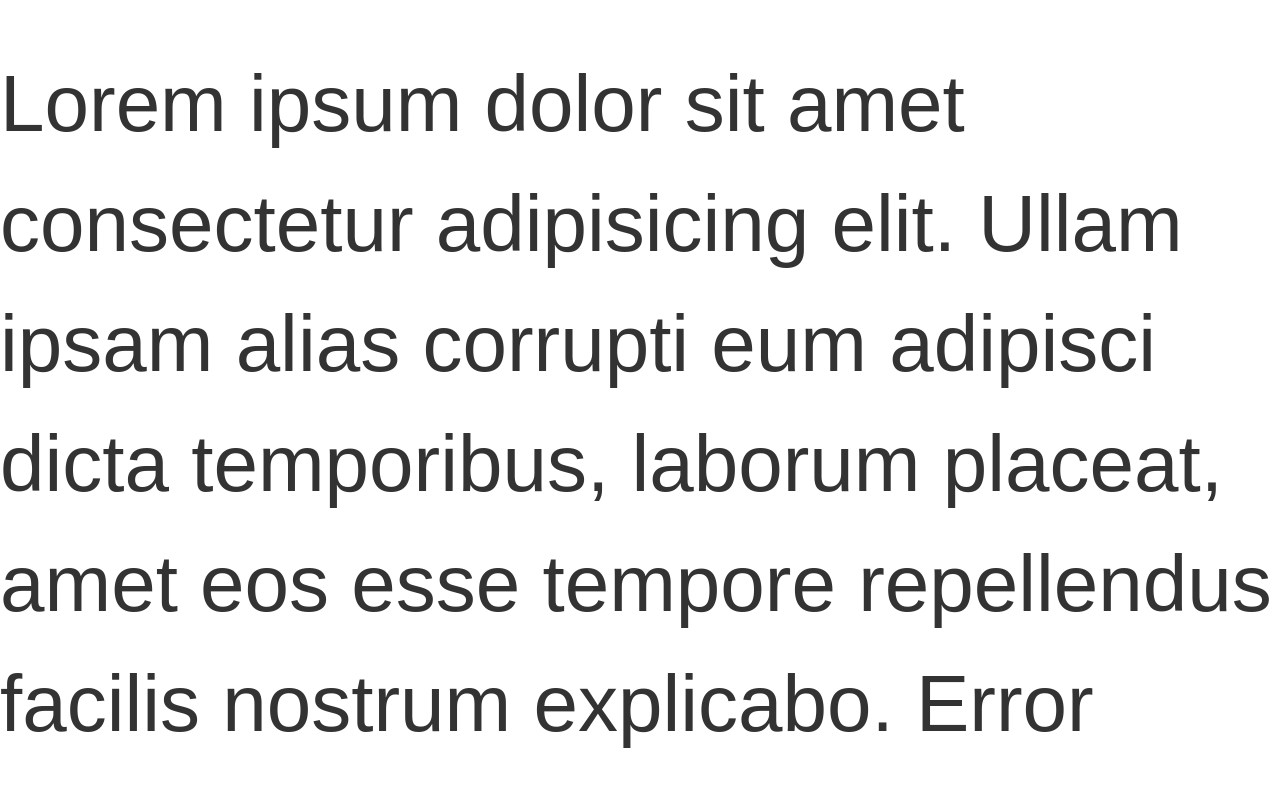
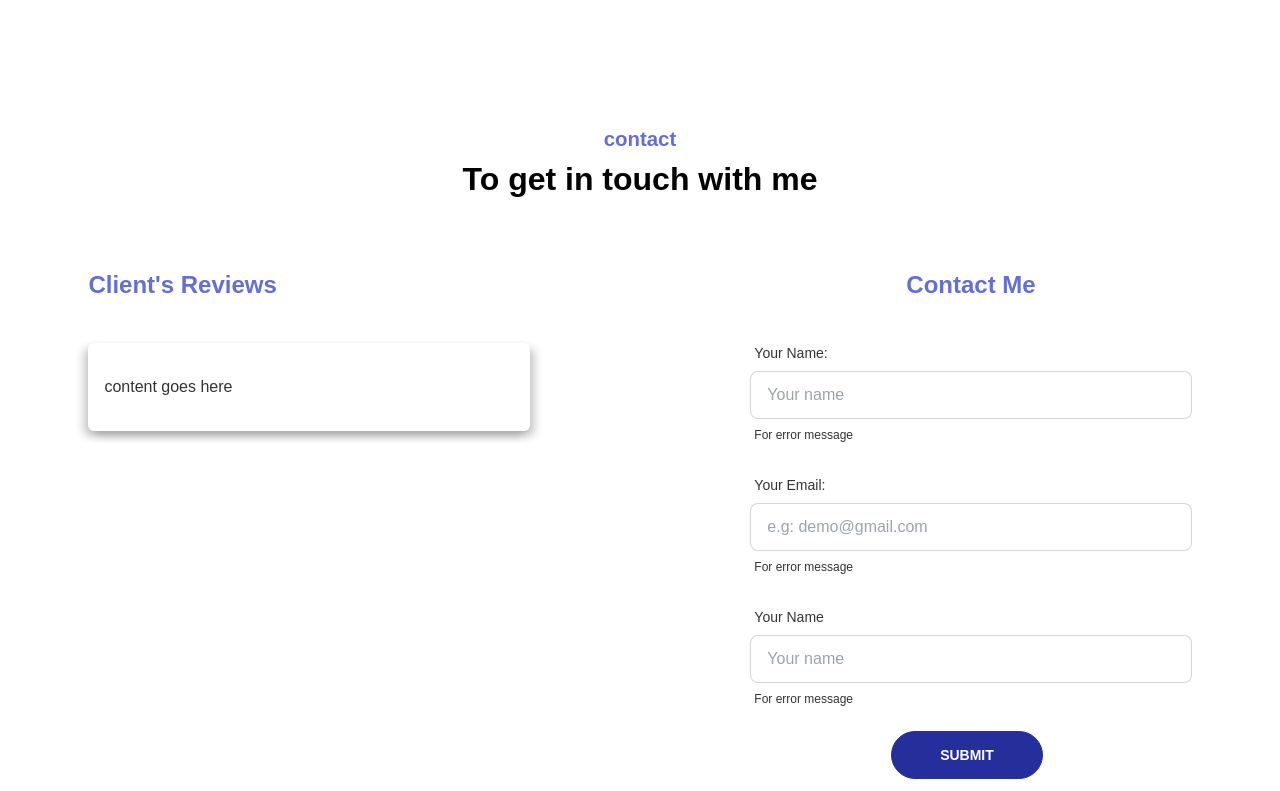
Before and after one commit to samsuzzaman1998/samsuzzaman_portfolio, a React (Create React App) app: page / in a window 1280 px wide. Shown: the part 3000-3791 px from the top of the page. Built offline with nearby package versions, Linux system fonts and the light colour scheme.

Commit message:
add contact form

```diff
--- /dev/null
+++ b/src/Components/ContactMe/Contact.js
@@ -0,0 +1,101 @@
+import React from "react";
+import "./contact.css";
+import SecTitle from "../SecTitle/SecTitle";
+
+const Contact = () => {
+    return (
+        <section className="sec_p sec_container">
+            <SecTitle titleName="contact" titleDes="To get in touch with me" />
+
+            {/* main */}
+            <div className="container_row flex justify-between">
+                {/* Review Part */}
+                <div className="testimonial md:w-2/5 ">
+                    <h4 className="heading_4 capitalize font-bold text-secondary">
+                        Client's reviews
+                    </h4>
+                    <div className="mt-10 w-full ">
+                        <div class="card testimonial_shadow">
+                            content goes here
+                        </div>
+                    </div>
+                </div>
+
+                {/* Form Part */}
+                <div className="contact_form md:w-2/5">
+                    <h4 className="heading_4 capitalize font-bold text-secondary text-center">
+                        contact me
+                    </h4>
+                    <div className="form_container w-full mt-8">
+                        <form className="w-full">
+                            {/* Input_Field */}
+                            <div className="form-control w-full mb-4">
+                                <label className="label">
+                                    <span className="label-text">
+                                        Your Name:
+                                    </span>
+                                </label>
+                                <input
+                                    type="text"
+                                    placeholder="Your name"
+                                    className="input input-bordered w-full "
+                                />
+                                <label className="label">
+                                    <span className="label-text-alt">
+                                        For error message
+                                    </span>
+                                </label>
+                            </div>
+
+                            {/* Input_Field */}
+                            <div className="form-control w-full mb-4">
+                                <label className="label">
+                                    <span className="label-text">
+                                        Your Email:
+                                    </span>
+                                </label>
+                                <input
+                                    type="text"
+                                    placeholder="e.g: demo@gmail.com"
+                                    className="input input-bordered w-full "
+                                />
+                                <label className="label">
+                                    <span className="label-text-alt">
+                                        For error message
+                                    </span>
+                                </label>
+                            </div>
+
+                            {/* Input_Field */}
+                            <div className="form-control w-full mb-4">
+                                <label className="label">
+                                    <span className="label-text">
+                                        Your Name
+                                    </span>
+                                </label>
+                                <input
+                                    type="text"
+                                    placeholder="Your name"
+                                    className="input input-bordered w-full "
+                                />
+                                <label className="label">
+                                    <span className="label-text-alt">
+                                        For error message
+                                    </span>
+                                </label>
+                            </div>
+
+                            <div className="flex justify-center mt-2">
+                                <button className="btn btn-primary max-w-fit text-base-100 mb-4 sm-mb-0 sm:mr-2 rounded-full px-12">
+                                    submit
+                                </button>
+                            </div>
+                        </form>
+                    </div>
+                </div>
+            </div>
+        </section>
+    );
+};
+
+export default Contact;
--- /dev/null
+++ b/src/Components/ContactMe/contact.css
@@ -0,0 +1,5 @@
+.testimonial_shadow {
+    padding: 2rem 1rem;
+    border-radius: 6px;
+    box-shadow: 5px 5px 8px rgba(0, 0, 0, 0.2), -5px 5px 8px rgba(0, 0, 0, 0.2);
+}
--- a/src/Pages/HomePage.js
+++ b/src/Pages/HomePage.js
@@ -1,5 +1,6 @@
 import React from "react";
 import AboutMe from "../Components/AboutMe/AboutMe";
+import Contact from "../Components/ContactMe/Contact";
 import Hero from "../Components/Hero/Hero";
 import MyPortfolio from "../Components/MyPortfolio/MyPortfolio";
 import MyServices from "../Components/MyServices/MyServices";
@@ -16,6 +17,7 @@ const HomePage = () => {
             <AboutMe />
             <MySkills />
             <MyPortfolio />
+            <Contact />
             <Testing />
         </>
     );
```
Also changed, not shown: src/App.css (+0 -13 lines).
